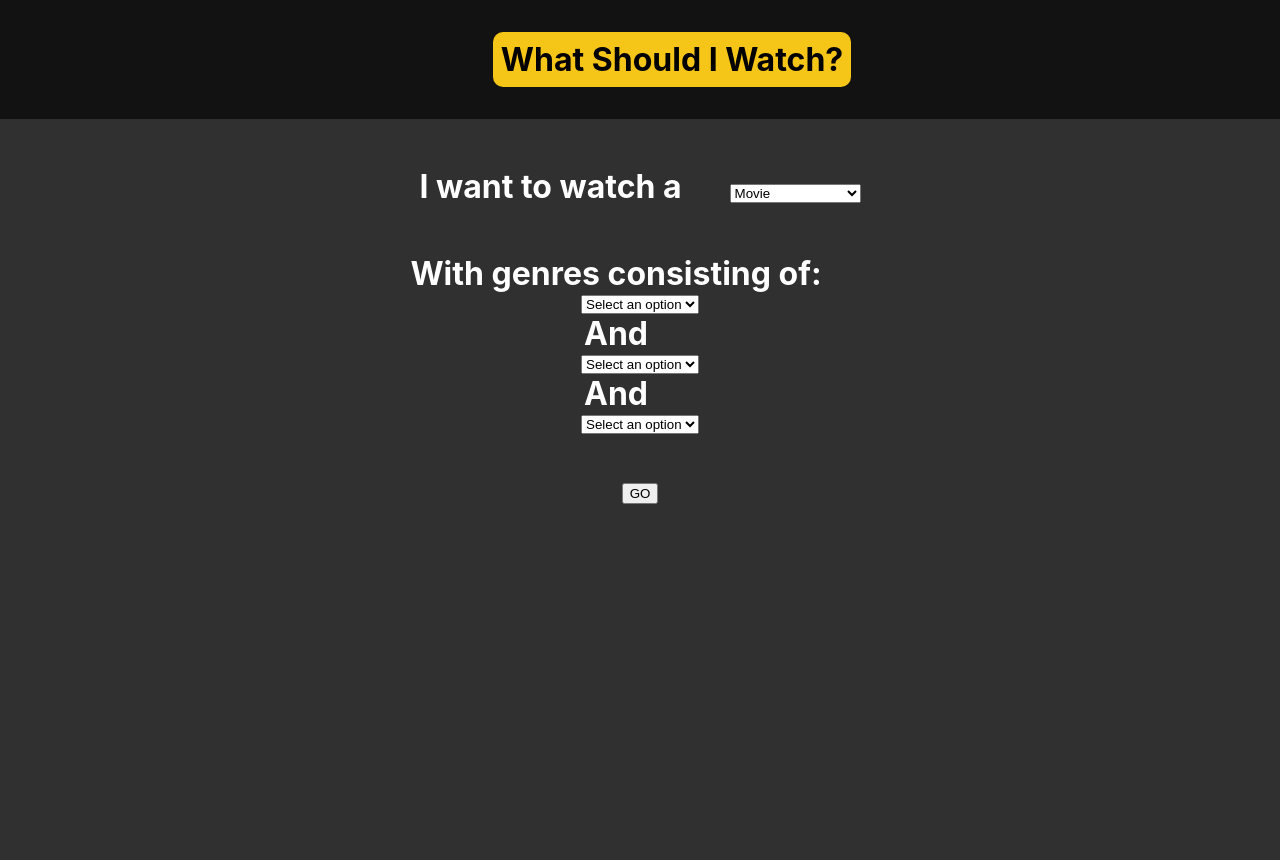
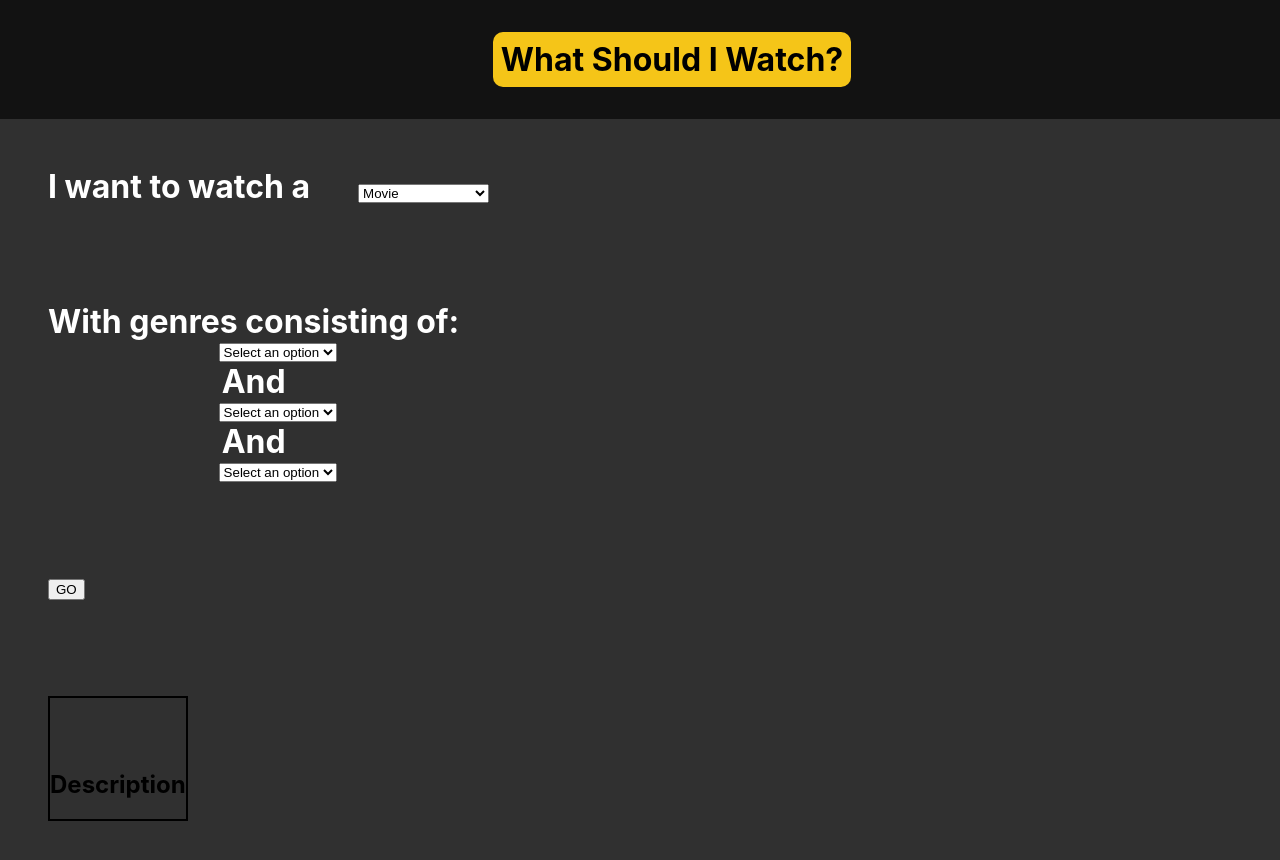
Before and after one commit to ItsMikeyy/WhatToWatch, a React (Create React App) app in the folder frontend/: page / in a window 1280 px wide. Shown: the top 860 px of the page. Before the commit the page ends 800 px from the top, so only its background shows below. Built offline with nearby package versions, Linux system fonts and the light colour scheme.

Commit message:
add images to movie title

```diff
--- a/frontend/src/App.css
+++ b/frontend/src/App.css
@@ -1,5 +1,14 @@
+form {
+    margin: auto;
+}
+.root {
+    display: flex;
+  justify-content: center;
+}
 .container {
+    margin: auto;
     text-align: center;
+    display: inline-block;
     margin: 3rem;
 }
 .primary_text {
--- a/frontend/src/App.js
+++ b/frontend/src/App.js
@@ -4,7 +4,7 @@ import Header from './Components/Header';
 import "./App.css"
 function App() {
 
-  const [title, setTitle] = useState("")
+  const [requestData, setRequestData] = useState({})
   const [genre, setGenre] = useState({
     d1: "",
     d2: "",
@@ -33,7 +33,7 @@ function App() {
 
       if (response.ok) {
         const data = await response.json()
-        setTitle(data.movie)
+        setRequestData(data.data)
         console.log(data)
       } else {
         console.log("Error")
@@ -63,7 +63,7 @@ function App() {
             <option>Movie or TV Show</option>
           </select>
         </div>
-
+        <br />
         <div className="container">
           <h1 className="primary_text">With genres consisting of:</h1>
           <select name="d1" onChange={handleChange} value={genre.d1}>
@@ -93,11 +93,12 @@ function App() {
             ))}
           </select>
         </div>
+        <br />
         <div className="container">
           <button type="submit">GO</button>
         </div>
-
-        {title && <MovieCard name={title}/>}
+        <br />
+        {requestData && <MovieCard name={requestData.title} img={requestData.img} />}
       </form>
     </>
   );
--- a/frontend/src/Components/MovieCard.css
+++ b/frontend/src/Components/MovieCard.css
@@ -0,0 +1,6 @@
+.movie-card {
+    border: 2px solid black;
+}
+.title{
+    margin-bottom: 2rem;
+}
--- a/frontend/src/Components/MovieCard.jsx
+++ b/frontend/src/Components/MovieCard.jsx
@@ -1,13 +1,16 @@
+import "./MovieCard.css"
+
 const MovieCard = (props) => {
 
 
 
 
     return (
-        <>
-            <h1>Title {props.name}</h1>
-            <h2>Description</h2>
-        </>
+        <div className="container movie-card">
+            <h1 className="title">{props.name}</h1>
+            <img src={props.img} />
+            <h2 className="description">Description</h2>
+        </div>
     )
 }
 
```
Also changed, not shown: 2 other files (tests, documents, lock files or other folders).
